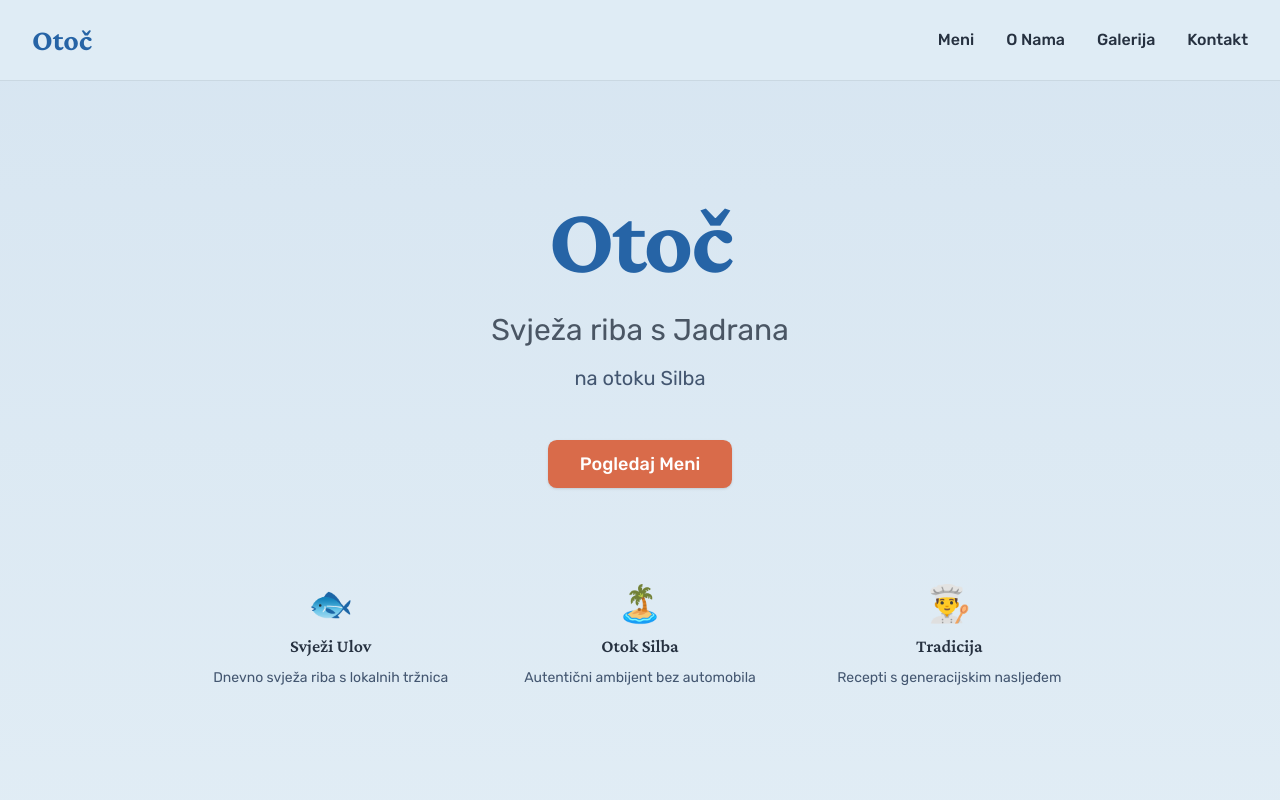
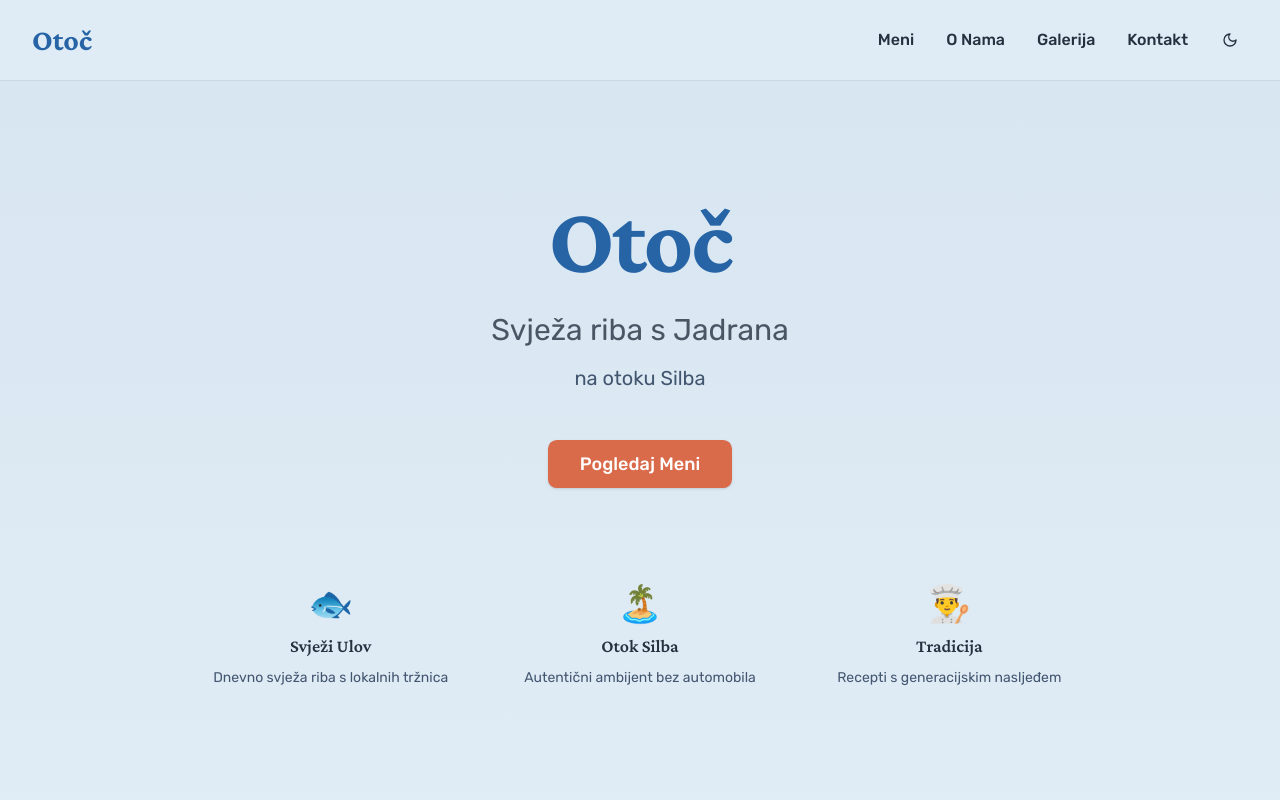
Before and after one commit to tihomiraugustic-beep/sg-1bc2244e-b8a4-4d15-a4d6-e99f972ea7fd-1778622651, a Next.js app: page / in a window 1280 px wide. Shown: the top 800 px of the page. Built offline with nearby package versions, Linux system fonts and the light colour scheme.

Commit message:
feat(ui): add dark mode with toggle

```diff
--- a/src/components/Navigation.tsx
+++ b/src/components/Navigation.tsx
@@ -1,4 +1,5 @@
 import Link from "next/link";
+import { ThemeSwitch } from "@/components/ThemeSwitch";
 
 export function Navigation() {
   return (
@@ -9,6 +10,7 @@ export function Navigation() {
             Otoč
           </Link>
 
+          <div className="flex items-center gap-4 md:gap-6">
             <div className="flex items-center gap-6 md:gap-8">
               <a href="#meni" className="text-sm md:text-base font-medium hover:text-accent transition-colors">
                 Meni
@@ -23,6 +25,9 @@ export function Navigation() {
                 Kontakt
               </a>
             </div>
+
+            <ThemeSwitch />
+          </div>
         </div>
       </div>
     </nav>
--- a/src/components/ThemeSwitch.tsx
+++ b/src/components/ThemeSwitch.tsx
@@ -1,40 +1,42 @@
 "use client";
 
-import * as React from "react";
 import { Moon, Sun } from "lucide-react";
-import { useTheme } from "next-themes";
-
+import { useEffect, useState } from "react";
 import { Button } from "@/components/ui/button";
-import {
-  DropdownMenu,
-  DropdownMenuContent,
-  DropdownMenuItem,
-  DropdownMenuTrigger,
-} from "@/components/ui/dropdown-menu";
 
 export function ThemeSwitch() {
-  const { setTheme } = useTheme();
+  const [theme, setTheme] = useState<"light" | "dark">("light");
+
+  useEffect(() => {
+    // Check localStorage and system preference on mount
+    const stored = localStorage.getItem("theme");
+    const prefersDark = window.matchMedia("(prefers-color-scheme: dark)").matches;
+    const initialTheme = stored === "dark" || (!stored && prefersDark) ? "dark" : "light";
+
+    setTheme(initialTheme);
+    document.documentElement.classList.toggle("dark", initialTheme === "dark");
+  }, []);
+
+  const toggleTheme = () => {
+    const newTheme = theme === "light" ? "dark" : "light";
+    setTheme(newTheme);
+    localStorage.setItem("theme", newTheme);
+    document.documentElement.classList.toggle("dark", newTheme === "dark");
+  };
 
   return (
-    <DropdownMenu>
-      <DropdownMenuTrigger asChild>
-        <Button variant="outline" size="icon">
-          <Sun className="h-[1.2rem] w-[1.2rem] scale-100 rotate-0 transition-all dark:scale-0 dark:-rotate-90" />
-          <Moon className="absolute h-[1.2rem] w-[1.2rem] scale-0 rotate-90 transition-all dark:scale-100 dark:rotate-0" />
-          <span className="sr-only">Toggle theme</span>
-        </Button>
-      </DropdownMenuTrigger>
-      <DropdownMenuContent align="end">
-        <DropdownMenuItem onClick={() => setTheme("light")}>
-          Light
-        </DropdownMenuItem>
-        <DropdownMenuItem onClick={() => setTheme("dark")}>
-          Dark
-        </DropdownMenuItem>
-        <DropdownMenuItem onClick={() => setTheme("system")}>
-          System
-        </DropdownMenuItem>
-      </DropdownMenuContent>
-    </DropdownMenu>
+    <Button
+      variant="ghost"
+      size="icon"
+      onClick={toggleTheme}
+      aria-label="Toggle theme"
+      className="hover:bg-muted"
+    >
+      {theme === "light" ? (
+        <Moon className="h-5 w-5" />
+      ) : (
+        <Sun className="h-5 w-5" />
+      )}
+    </Button>
   );
 }
--- a/src/styles/globals.css
+++ b/src/styles/globals.css
@@ -41,25 +41,25 @@
 
   .dark {
     --radius: 0.55rem;
-    --background: 215 25% 15%;
-    --foreground: 40 40% 96%;
-    --card: 215 25% 20%;
-    --card-foreground: 40 40% 96%;
-    --popover: 215 25% 18%;
-    --popover-foreground: 40 40% 96%;
-    --primary: 211 63% 50%;
+    --background: 215 35% 12%;
+    --foreground: 205 45% 95%;
+    --card: 215 30% 16%;
+    --card-foreground: 205 45% 95%;
+    --popover: 215 35% 14%;
+    --popover-foreground: 205 45% 95%;
+    --primary: 211 70% 55%;
     --primary-foreground: 0 0% 100%;
-    --secondary: 215 25% 25%;
-    --secondary-foreground: 40 40% 96%;
-    --muted: 215 25% 25%;
-    --muted-foreground: 40 20% 70%;
-    --accent: 14 65% 57%;
+    --secondary: 215 25% 22%;
+    --secondary-foreground: 205 45% 95%;
+    --muted: 215 25% 20%;
+    --muted-foreground: 205 30% 70%;
+    --accent: 14 75% 62%;
     --accent-foreground: 0 0% 100%;
     --destructive: 0 84% 60%;
     --destructive-foreground: 0 0% 100%;
-    --border: 215 25% 30%;
-    --input: 215 25% 30%;
-    --ring: 211 63% 50%;
+    --border: 215 25% 25%;
+    --input: 215 25% 25%;
+    --ring: 211 70% 55%;
     --chart-1: 264.4 77.2% 41.9%;
     --chart-2: 162.5 46.7% 57.3%;
     --chart-3: 70.1 74.3% 70.5%;
```
Lines whose indentation alone changed are shown as unchanged.
